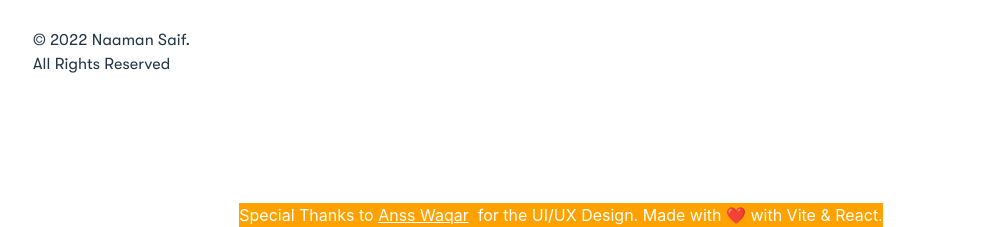
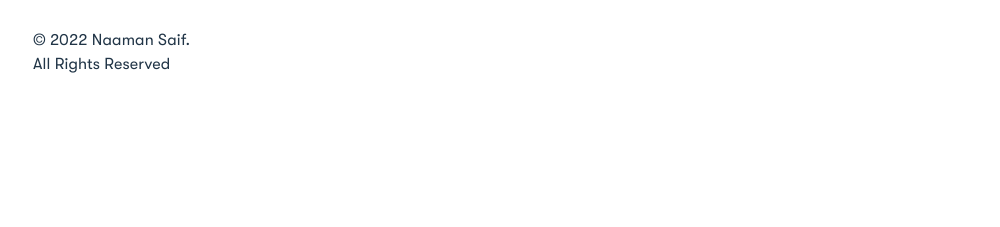
Before and after one commit to Naaman-Saif/Naaman-Saif.github.io, a plain HTML site: page index.html in a window 1280 px wide. Shown: the part 5055-5282 px from the top of the page, without its empty margins (79-1079 px from the left). After the commit the page ends 5258 px from the top, so only its background shows below. Drawn offline with nearby package versions, Linux system fonts and the light colour scheme.

Commit message:
Remove footer

```diff
--- a/index.html
+++ b/index.html
@@ -13,15 +13,6 @@
 
 <body>
   <div id="root"></div>
-
-
-  <footer class="footer">
-    <p style="margin:0">Special Thanks to
-      <a href="https://www.linkedin.com/in/ansswaqar/" style="color: #FFFFFF;text-decoration-color: white;"> Anss Waqar</a>&nbsp;
-      for the UI/UX Design. Made with <span role="img" aria-label="red heart" class="react-emojis"
-        style="line-height:1">❤️️</span> with Vite & React.
-    </p>
-  </footer>
 </body>
 
 </html>
```
